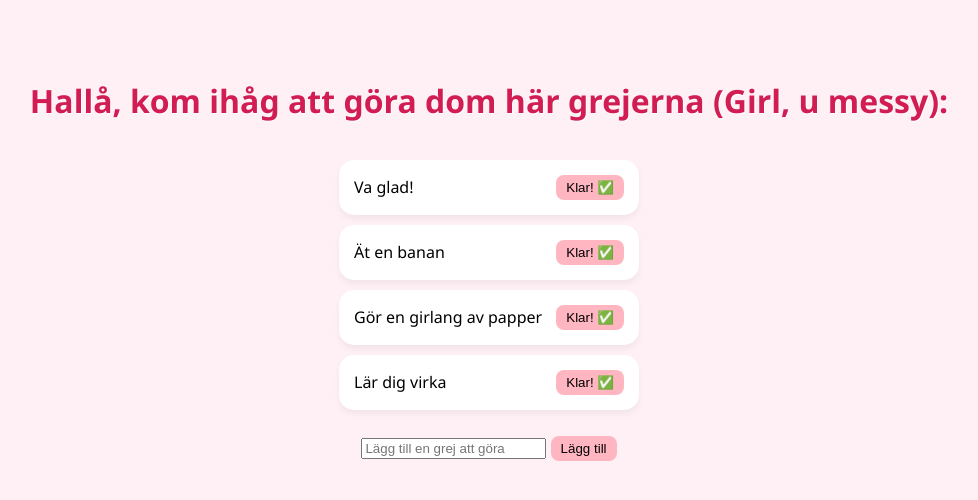
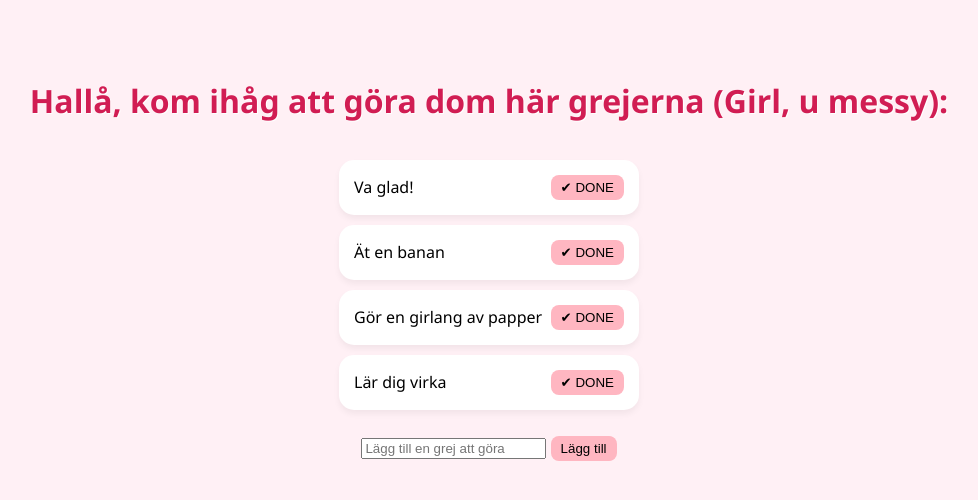
Before and after one commit to kaber91/to-do-app, a Flask app: page / in a window 1280 px wide. Shown: the top 500 px of the page, without its empty margins (151-1129 px from the left). Run offline with Flask 3, Linux system fonts and the light colour scheme.

Commit message:
färdig styling

```diff
--- a/templates/index.html
+++ b/templates/index.html
@@ -13,7 +13,7 @@
         <li>
             {{ todo }}
             <form action="/delete/{{ loop.index0 }}" method="post" style="display:inline;">
-                <button type="submit" class="delete-btn">Klar! ✅</button>
+                <button type="submit" class="delete-btn">✔ DONE</button>
             </form>
         </li>
     {% endfor %}
```
